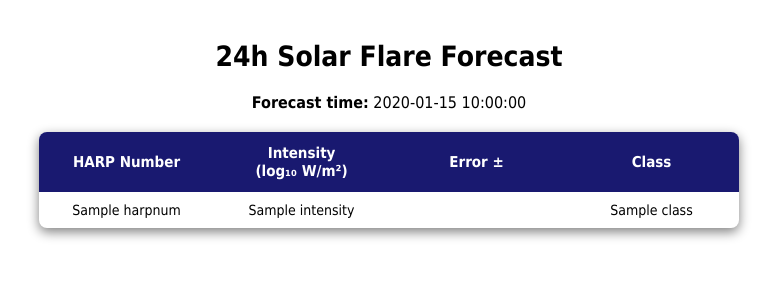
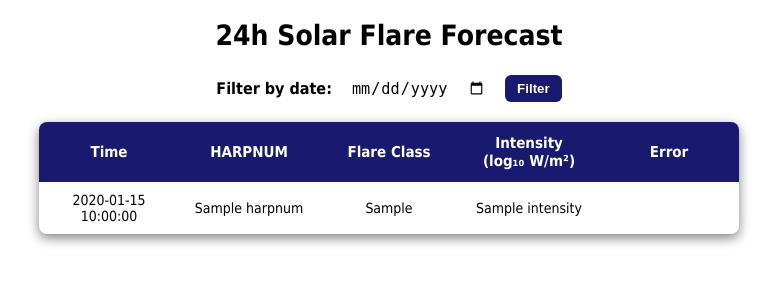
Before and after one commit to cmwinterburn/solar-forecasting, a Flask app: template app/templates/index.html in a window 1280 px wide. Shown: the top 300 px of the page, without its empty margins (251-1028 px from the left). Run offline with Flask 3, Linux system fonts and the light colour scheme; the template is opened without the code that fills it: most values are stand-ins (such as "Sample title", 1, 10 or a date in 2020); parts of the project's set-up code (start-up, migrations or seed data) failed here and were passed over.

Commit message:
Update PROD pipeline for deployment on rpi

```diff
--- a/app/app.py
+++ b/app/app.py
@@ -1,6 +1,6 @@
-from flask import Flask, render_template
-import json
+from flask import Flask, render_template, request
 import os
+import sqlite3
 from app.config.config import load_config
 from app.database.init_db import init_db
 
@@ -14,16 +14,35 @@
 if not os.path.exists(database_file):
     init_db(database_file, database_schema)
 
+# Create named app instance and route homepage.
 app = Flask(__name__)
-@app.route('/')
+@app.route("/")
+
 
 def index():
-    """Render the current forecast.json file using index.html template"""
+    """Render the forecast table filtered by date (if provided)"""
 
-    with open(forecast_file, 'r') as f:
-        forecast_data = json.load(f)
+    # Use GET request to get date from form.
+    date_filter = request.args.get('date')
 
-    return render_template('index.html', forecast=forecast_data)
+    # create DB connection and access rows by name.
+    conn = sqlite3.connect(database_file)
+    conn.row_factory = sqlite3.Row
+
+    # Fetch data using filter.
+    if date_filter:
+        rows = conn.execute(
+            "SELECT * FROM forecasts WHERE DATE(forecast_time) = ? ORDER BY forecast_time DESC",
+            (date_filter,)
+        ).fetchall()
+    else:
+        rows = conn.execute(
+            "SELECT * FROM forecasts ORDER BY forecast_time DESC LIMIT 50"
+        ).fetchall()
+
+    # Close connection and render GUI from template.
+    conn.close()
+    return render_template('index.html', forecasts=rows, selected_date=date_filter)
 
 if __name__ == "__main__":
     app.run(host='0.0.0.0', port=5000)
--- a/app/pipeline/data_pipeline.py
+++ b/app/pipeline/data_pipeline.py
@@ -17,6 +17,7 @@
 import logging
 from logging.handlers import RotatingFileHandler
 import os
+from datetime import datetime
 
 def setup_logger(log_file, max_bytes=5_000_000, backup_count=3):
     """Return a logger object to record pipeline execution for debugging."""
@@ -514,11 +515,13 @@
             data = json.load(f)
 
         forecast_time = data["forecast_time"]
+        dt = datetime.strptime(forecast_time, "%Y-%m-%d %H:%M:%S")
+        forecast_time_iso = dt.isoformat(timespec="seconds")
 
         for measurement in data["measurements"]:
             row_id = insert_forecast(
                 database_file,
-                forecast_time=forecast_time,
+                forecast_time=forecast_time_iso,
                 harpnum=str(measurement["harpnum"]),
                 flare_class=str(measurement["class"]),
                 intensity=float(measurement["intensity"]),
--- a/app/templates/index.html
+++ b/app/templates/index.html
@@ -2,7 +2,7 @@
 <html lang="en">
 <head>
     <meta charset="UTF-8">
-    <title>Solar Flare Forecast 24h</title>
+    <title>24h Solar Flare Forecast</title>
     <style>
         body {
             font-family: Tahoma;
@@ -60,32 +60,77 @@
         tr:nth-child(even) {
             background-color: white;
         }
+
+        .filter-form {
+            display: flex;
+            justify-content: center;
+            align-items: center;
+            gap: 0.5rem;
+            margin-bottom: 1rem;
+            font-family: Tahoma;
+        }
+
+        .filter-form label {
+            font-weight: bold;
+            color: black;
+        }
+
+        .filter-form input[type="date"] {
+            padding: 6px 10px;
+            border: 1px solid white;
+            border-radius: 6px;
+            font-size: 0.95rem;
+        }
+
+        .filter-form button {
+            padding: 6px 12px;
+            background-color: midnightblue;
+            color: white;
+            border: none;
+            border-radius: 6px;
+            font-weight: bold;
+            cursor: pointer;
+            transition: background-color 0.2s ease-in-out;
+        }
+
+        .filter-form button:hover {
+            background-color: #3b3bb3;
+        }
     </style>
 </head>
 <body>
-    <div class="forecast">
     <h1>24h Solar Flare Forecast</h1>
-        <p><strong>Forecast time:</strong> {{ forecast.forecast_time }}</p>
+    <form method="get" class="filter-form">
+        <label for="date">Filter by date:</label>
+        <input type="date" id="date" name="date" value="{{ selected_date }}">
+        <button type="submit">Filter</button>
+    </form>
+    <!--If else statement to render predictions -->
+    {% if forecasts %}
     <table>
         <thead>
             <tr>
-                    <th>HARP Number</th>
+                <th>Time</th>
+                <th>HARPNUM</th>
+                <th>Flare Class</th>
                 <th>Intensity<br>(log₁₀ W/m²)</th>
-                    <th>Error ±</th>
-                    <th>Class</th>
+                <th>Error</th>
             </tr>
         </thead>
         <tbody>
-                {% for m in forecast.measurements %}
+            {% for row in forecasts %}
             <tr>
-                    <td>{{ m.harpnum }}</td>
-                    <td>{{ m.intensity }}</td>
-                    <td>{{ m.error }}</td>
-                    <td>{{ m.class }}</td>
+                <td>{{ row['forecast_time'] }}</td>
+                <td>{{ row['harpnum'] }}</td>
+                <td>{{ row['flare_class'] }}</td>
+                <td>{{ row['intensity'] }}</td>
+                <td>{{ row['std_error'] }}</td>
             </tr>
             {% endfor %}
         </tbody>
     </table>
-    </div>
+    {% else %}
+    <p>No forecasts found{{ " for " + selected_date }}.</p>
+    {% endif %}
 </body>
 </html>
```
Also changed, not shown: docker-compose.prod.yml (+3 -4 lines). Lines whose indentation alone changed are shown as unchanged.
